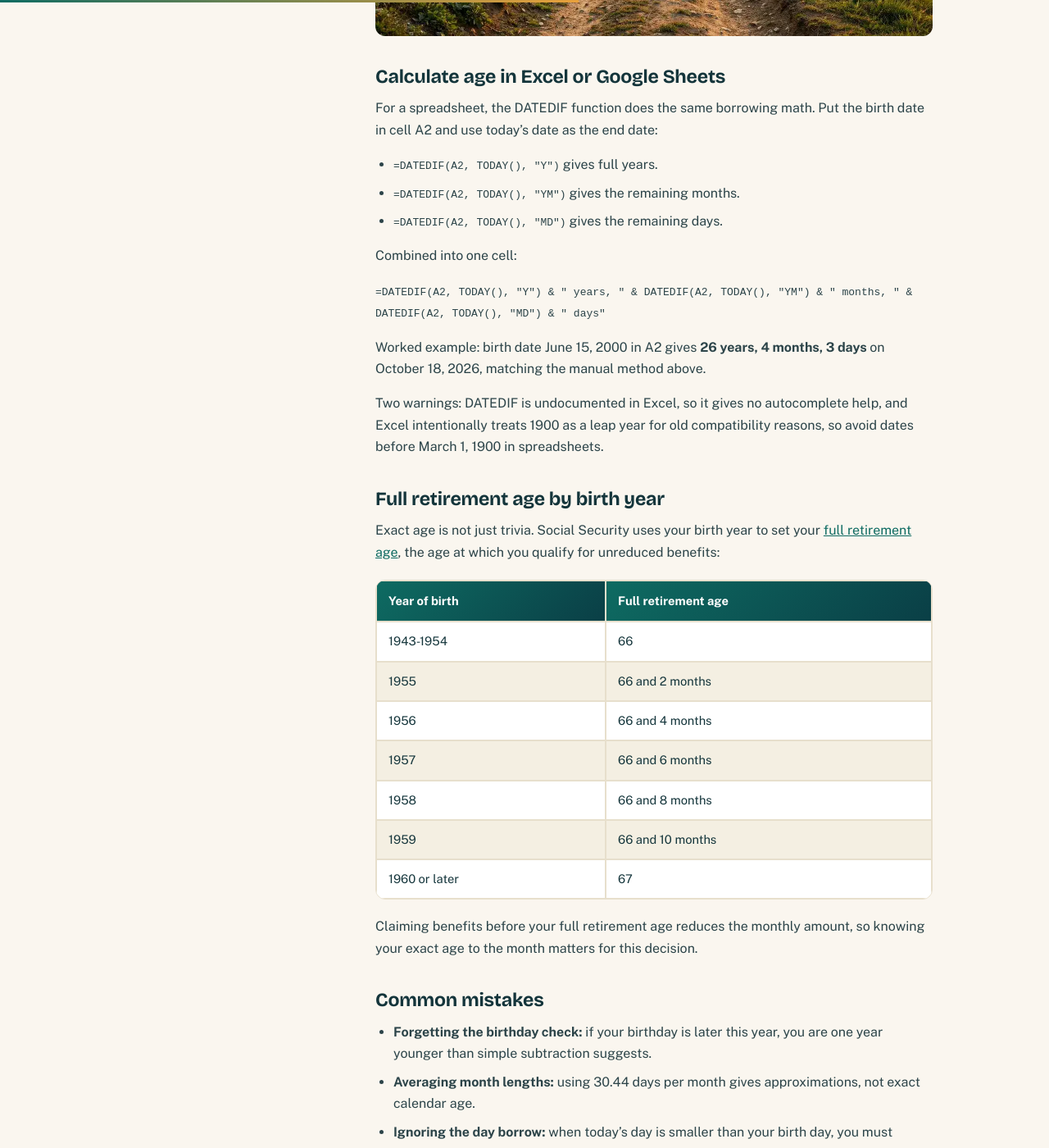
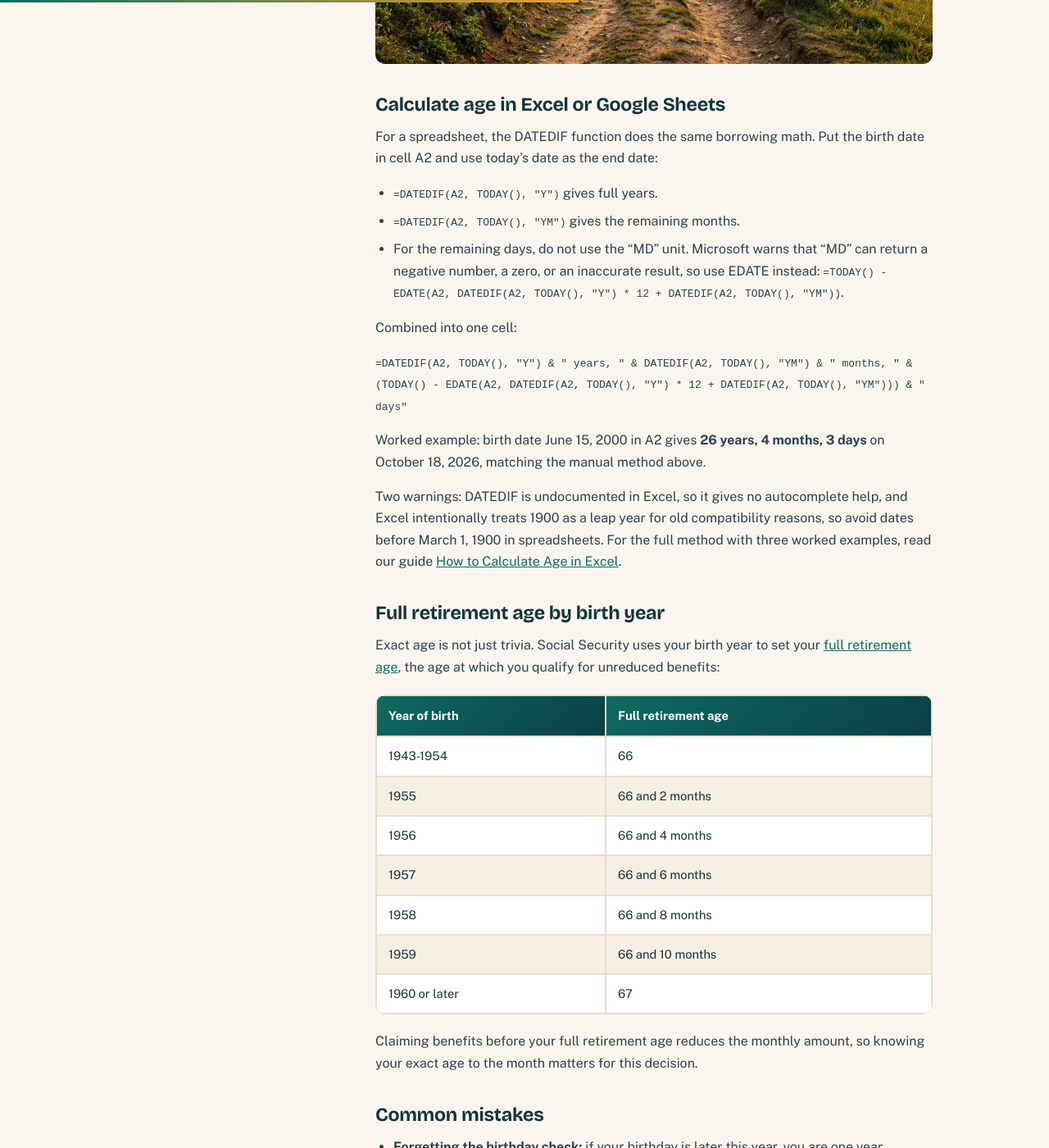
Before and after one commit to zaidmeo09-dhangal/agedatecalc, a Jekyll site: the page built from _posts/2026-10-20-how-to-calculate-age.md, in a window 1280 px wide and 1400 px high, scrolled down 3472 px. Shown: the whole window at 82% size. Built offline with Jekyll 4.4.1, drawn with Linux system fonts in a browser that asks for light colours; some of the changed text lies outside the part shown.

Commit message:
SEO audit fixes: broken links, titles, DST 2027, schema, og:image

```diff
--- a/_posts/2026-10-20-how-to-calculate-age.md
+++ b/_posts/2026-10-20-how-to-calculate-age.md
@@ -115,15 +116,15 @@
 
 - `=DATEDIF(A2, TODAY(), "Y")` gives full years.
 - `=DATEDIF(A2, TODAY(), "YM")` gives the remaining months.
-- `=DATEDIF(A2, TODAY(), "MD")` gives the remaining days.
+- For the remaining days, do not use the "MD" unit. Microsoft warns that "MD" can return a negative number, a zero, or an inaccurate result, so use EDATE instead: `=TODAY() - EDATE(A2, DATEDIF(A2, TODAY(), "Y") * 12 + DATEDIF(A2, TODAY(), "YM"))`.
 
 Combined into one cell:
 
-`=DATEDIF(A2, TODAY(), "Y") & " years, " & DATEDIF(A2, TODAY(), "YM") & " months, " & DATEDIF(A2, TODAY(), "MD") & " days"`
+`=DATEDIF(A2, TODAY(), "Y") & " years, " & DATEDIF(A2, TODAY(), "YM") & " months, " & (TODAY() - EDATE(A2, DATEDIF(A2, TODAY(), "Y") * 12 + DATEDIF(A2, TODAY(), "YM"))) & " days"`
 
 Worked example: birth date June 15, 2000 in A2 gives **26 years, 4 months, 3 days** on October 18, 2026, matching the manual method above.
 
-Two warnings: DATEDIF is undocumented in Excel, so it gives no autocomplete help, and Excel intentionally treats 1900 as a leap year for old compatibility reasons, so avoid dates before March 1, 1900 in spreadsheets.
+Two warnings: DATEDIF is undocumented in Excel, so it gives no autocomplete help, and Excel intentionally treats 1900 as a leap year for old compatibility reasons, so avoid dates before March 1, 1900 in spreadsheets. For the full method with three worked examples, read our guide [How to Calculate Age in Excel]({{ '/blog/how-to-calculate-age-in-excel/' | relative_url }}).
 
 ## Full retirement age by birth year
 
@@ -149,9 +150,11 @@
 
 ## Edge cases worth knowing
 
-- **Born today:** the answer is 0 years, 0 months, 0 days. Simple, but a surprising number of people still ask.
+- **Born today:** the answer is 0 years, 0 months, 0 days.
 - **Future birth date:** if the date of birth is after today, the result is meaningless. Any trustworthy calculator rejects it instead of showing a negative age.
 - **February 29 birthdays:** as noted above, the birthday is often observed on March 1 in non-leap years, but the legal date varies by jurisdiction. Either way, the year count stays correct.
+- **Born on the 31st:** month anniversaries fall on the last day of short months. Someone born January 31, 2000 was 26 years, 0 months, 28 days old on February 28, 2026, because February has no 31st, so the month count borrows from January. On March 31, 2026 the same person was exactly 26 years, 2 months, 0 days old.
+- **Age on a chosen date:** the same three steps work for any date, not just today. Someone born June 15, 2000 was 26 years, 6 months, 17 days old on January 1, 2027, or 9,696 days in total. Use a fixed date instead of today whenever the answer must stay the same, for example on a form or a record.
 - **Time of day:** calendar age ignores the hour you were born. Someone born at 11 PM is the same calendar age all day on their birthday.
 
 ## The fast way
```
Also changed, not shown: other parts of _posts/2026-10-20-how-to-calculate-age.md (+3 -2 lines).
